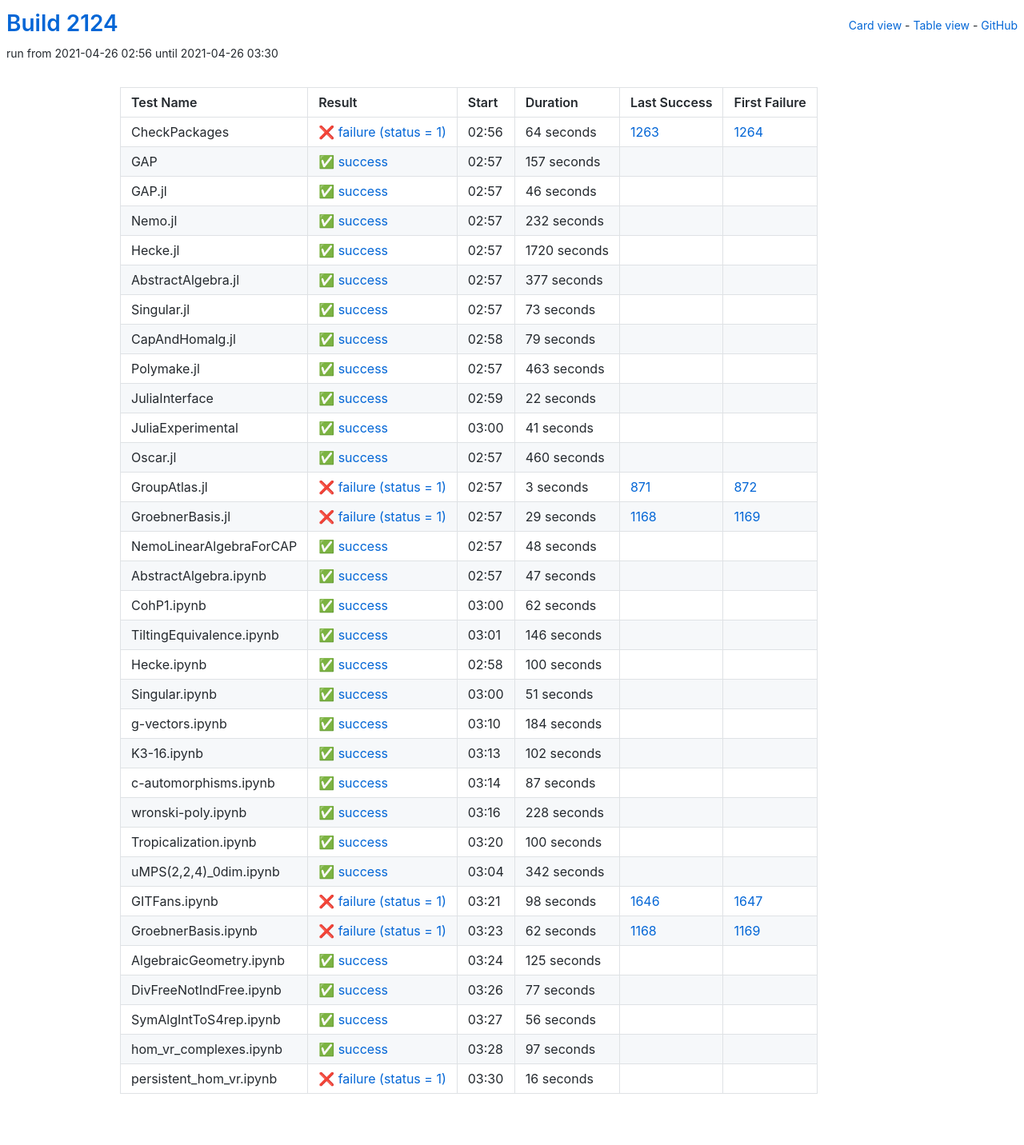
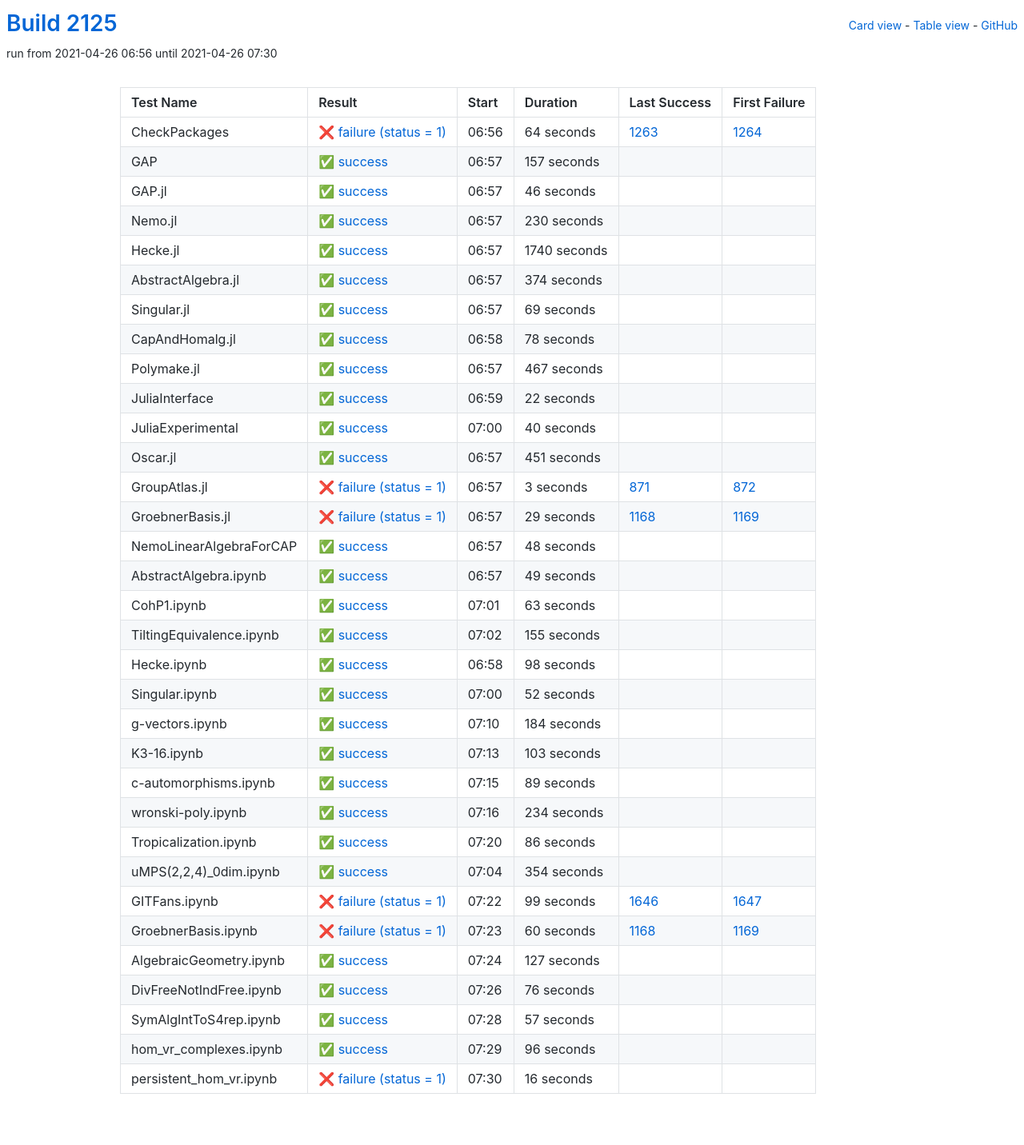
Before and after one commit to oscar-system/oscar-ci-status-stable, a Jekyll site: the page built from table.html, in a window 1280 px wide. Shown: the whole page at 80% size. Built offline with Jekyll 4.4.1, drawn with Linux system fonts in a browser that asks for light colours.

Commit message:
Build #2125

```diff
--- a/_data/ci.yml
+++ b/_data/ci.yml
@@ -1,6 +1,6 @@
 ---
-build: 2124
-build_url: https://oscarci.mathematik.uni-kl.de/job/oscar-stable/2124/
+build: 2125
+build_url: https://oscarci.mathematik.uni-kl.de/job/oscar-stable/2125/
 job: oscar-stable
 organization: oscar-system
 repo: oscar-ci-status-stable
@@ -8,8 +8,8 @@ repourl: https://github.com/oscar-system/oscar-ci-status-stable
 tests:
 - name: CheckPackages
   id: checkpackages
-  log: https://oscarci.mathematik.uni-kl.de/job/oscar-stable/2124/artifact/logs/build-2124/CheckPackages.log
-  start: 2021-04-26 02:56
+  log: https://oscarci.mathematik.uni-kl.de/job/oscar-stable/2125/artifact/logs/build-2125/CheckPackages.log
+  start: 2021-04-26 06:56
   success: false
   exitcode: 1
   status: failure
@@ -20,8 +20,8 @@ tests:
   first_failure_url: https://oscarci.mathematik.uni-kl.de/job/oscar-stable/1264/
 - name: GAP
   id: gap
-  log: https://oscarci.mathematik.uni-kl.de/job/oscar-stable/2124/artifact/logs/build-2124/GAP.log
-  start: 2021-04-26 02:57
+  log: https://oscarci.mathematik.uni-kl.de/job/oscar-stable/2125/artifact/logs/build-2125/GAP.log
+  start: 2021-04-26 06:57
   success: true
   exitcode: 0
   status: success
@@ -32,8 +32,8 @@ tests:
   first_failure_url:
 - name: GAP.jl
   id: gap-jl
-  log: https://oscarci.mathematik.uni-kl.de/job/oscar-stable/2124/artifact/logs/build-2124/GAP.jl.log
-  start: 2021-04-26 02:57
+  log: https://oscarci.mathematik.uni-kl.de/job/oscar-stable/2125/artifact/logs/build-2125/GAP.jl.log
+  start: 2021-04-26 06:57
   success: true
   exitcode: 0
   status: success
@@ -44,80 +44,80 @@ tests:
   first_failure_url:
 - name: Nemo.jl
   id: nemo-jl
-  log: https://oscarci.mathematik.uni-kl.de/job/oscar-stable/2124/artifact/logs/build-2124/Nemo.jl.log
-  start: 2021-04-26 02:57
+  log: https://oscarci.mathematik.uni-kl.de/job/oscar-stable/2125/artifact/logs/build-2125/Nemo.jl.log
+  start: 2021-04-26 06:57
   success: true
   exitcode: 0
   status: success
-  duration: 232
+  duration: 230
   last_success: false
   last_success_url:
   first_failure: false
   first_failure_url:
 - name: Hecke.jl
   id: hecke-jl
-  log: https://oscarci.mathematik.uni-kl.de/job/oscar-stable/2124/artifact/logs/build-2124/Hecke.jl.log
-  start: 2021-04-26 02:57
+  log: https://oscarci.mathematik.uni-kl.de/job/oscar-stable/2125/artifact/logs/build-2125/Hecke.jl.log
+  start: 2021-04-26 06:57
   success: true
   exitcode: 0
   status: success
-  duration: 1720
+  duration: 1740
   last_success: false
   last_success_url:
   first_failure: false
   first_failure_url:
 - name: AbstractAlgebra.jl
   id: abstractalgebra-jl
-  log: https://oscarci.mathematik.uni-kl.de/job/oscar-stable/2124/artifact/logs/build-2124/AbstractAlgebra.jl.log
-  start: 2021-04-26 02:57
+  log: https://oscarci.mathematik.uni-kl.de/job/oscar-stable/2125/artifact/logs/build-2125/AbstractAlgebra.jl.log
+  start: 2021-04-26 06:57
   success: true
   exitcode: 0
   status: success
-  duration: 377
+  duration: 374
   last_success: false
   last_success_url:
   first_failure: false
   first_failure_url:
 - name: Singular.jl
   id: singular-jl
-  log: https://oscarci.mathematik.uni-kl.de/job/oscar-stable/2124/artifact/logs/build-2124/Singular.jl.log
-  start: 2021-04-26 02:57
+  log: https://oscarci.mathematik.uni-kl.de/job/oscar-stable/2125/artifact/logs/build-2125/Singular.jl.log
+  start: 2021-04-26 06:57
   success: true
   exitcode: 0
   status: success
-  duration: 73
+  duration: 69
   last_success: false
   last_success_url:
   first_failure: false
   first_failure_url:
 - name: CapAndHomalg.jl
   id: capandhomalg-jl
-  log: https://oscarci.mathematik.uni-kl.de/job/oscar-stable/2124/artifact/logs/build-2124/CapAndHomalg.jl.log
-  start: 2021-04-26 02:58
+  log: https://oscarci.mathematik.uni-kl.de/job/oscar-stable/2125/artifact/logs/build-2125/CapAndHomalg.jl.log
+  start: 2021-04-26 06:58
   success: true
   exitcode: 0
   status: success
-  duration: 79
+  duration: 78
   last_success: false
   last_success_url:
   first_failure: false
   first_failure_url:
 - name: Polymake.jl
   id: polymake-jl
-  log: https://oscarci.mathematik.uni-kl.de/job/oscar-stable/2124/artifact/logs/build-2124/Polymake.jl.log
-  start: 2021-04-26 02:57
+  log: https://oscarci.mathematik.uni-kl.de/job/oscar-stable/2125/artifact/logs/build-2125/Polymake.jl.log
+  start: 2021-04-26 06:57
   success: true
   exitcode: 0
   status: success
-  duration: 463
+  duration: 467
   last_success: false
   last_success_url:
   first_failure: false
   first_failure_url:
 - name: JuliaInterface
   id: juliainterface
-  log: https://oscarci.mathematik.uni-kl.de/job/oscar-stable/2124/artifact/logs/build-2124/JuliaInterface.log
-  start: 2021-04-26 02:59
+  log: https://oscarci.mathematik.uni-kl.de/job/oscar-stable/2125/artifact/logs/build-2125/JuliaInterface.log
+  start: 2021-04-26 06:59
   success: true
   exitcode: 0
   status: success
@@ -128,32 +128,32 @@ tests:
   first_failure_url:
 - name: JuliaExperimental
   id: juliaexperimental
-  log: https://oscarci.mathematik.uni-kl.de/job/oscar-stable/2124/artifact/logs/build-2124/JuliaExperimental.log
-  start: 2021-04-26 03:00
+  log: https://oscarci.mathematik.uni-kl.de/job/oscar-stable/2125/artifact/logs/build-2125/JuliaExperimental.log
+  start: 2021-04-26 07:00
   success: true
   exitcode: 0
   status: success
-  duration: 41
+  duration: 40
   last_success: false
   last_success_url:
   first_failure: false
   first_failure_url:
 - name: Oscar.jl
   id: oscar-jl
-  log: https://oscarci.mathematik.uni-kl.de/job/oscar-stable/2124/artifact/logs/build-2124/Oscar.jl.log
-  start: 2021-04-26 02:57
+  log: https://oscarci.mathematik.uni-kl.de/job/oscar-stable/2125/artifact/logs/build-2125/Oscar.jl.log
+  start: 2021-04-26 06:57
   success: true
   exitcode: 0
   status: success
-  duration: 460
+  duration: 451
   last_success: false
   last_success_url:
   first_failure: false
   first_failure_url:
 - name: GroupAtlas.jl
   id: groupatlas-jl
-  log: https://oscarci.mathematik.uni-kl.de/job/oscar-stable/2124/artifact/logs/build-2124/GroupAtlas.jl.log
-  start: 2021-04-26 02:57
+  log: https://oscarci.mathematik.uni-kl.de/job/oscar-stable/2125/artifact/logs/build-2125/GroupAtlas.jl.log
+  start: 2021-04-26 06:57
   success: false
   exitcode: 1
   status: failure
@@ -164,8 +164,8 @@ tests:
   first_failure_url: https://oscarci.mathematik.uni-kl.de/job/oscar-stable/872/
 - name: GroebnerBasis.jl
   id: groebnerbasis-jl
-  log: https://oscarci.mathematik.uni-kl.de/job/oscar-stable/2124/artifact/logs/build-2124/GroebnerBasis.jl.log
-  start: 2021-04-26 02:57
+  log: https://oscarci.mathematik.uni-kl.de/job/oscar-stable/2125/artifact/logs/build-2125/GroebnerBasis.jl.log
+  start: 2021-04-26 06:57
   success: false
   exitcode: 1
   status: failure
@@ -176,8 +176,8 @@ tests:
   first_failure_url: https://oscarci.mathematik.uni-kl.de/job/oscar-stable/1169/
 - name: NemoLinearAlgebraForCAP
   id: nemolinearalgebraforcap
-  log: https://oscarci.mathematik.uni-kl.de/job/oscar-stable/2124/artifact/logs/build-2124/NemoLinearAlgebraForCAP.log
-  start: 2021-04-26 02:57
+  log: https://oscarci.mathematik.uni-kl.de/job/oscar-stable/2125/artifact/logs/build-2125/NemoLinearAlgebraForCAP.log
+  start: 2021-04-26 06:57
   success: true
   exitcode: 0
   status: success
@@ -188,68 +188,68 @@ tests:
   first_failure_url:
 - name: AbstractAlgebra.ipynb
   id: abstractalgebra-ipynb
-  log: https://oscarci.mathematik.uni-kl.de/job/oscar-stable/2124/artifact/logs/build-2124/AbstractAlgebra.ipynb.log
-  start: 2021-04-26 02:57
+  log: https://oscarci.mathematik.uni-kl.de/job/oscar-stable/2125/artifact/logs/build-2125/AbstractAlgebra.ipynb.log
+  start: 2021-04-26 06:57
   success: true
   exitcode: 0
   status: success
-  duration: 47
+  duration: 49
   last_success: false
   last_success_url:
   first_failure: false
   first_failure_url:
 - name: CohP1.ipynb
   id: cohp1-ipynb
-  log: https://oscarci.mathematik.uni-kl.de/job/oscar-stable/2124/artifact/logs/build-2124/CohP1.ipynb.log
-  start: 2021-04-26 03:00
+  log: https://oscarci.mathematik.uni-kl.de/job/oscar-stable/2125/artifact/logs/build-2125/CohP1.ipynb.log
+  start: 2021-04-26 07:01
   success: true
   exitcode: 0
   status: success
-  duration: 62
+  duration: 63
   last_success: false
   last_success_url:
   first_failure: false
   first_failure_url:
 - name: TiltingEquivalence.ipynb
   id: tiltingequivalence-ipynb
-  log: https://oscarci.mathematik.uni-kl.de/job/oscar-stable/2124/artifact/logs/build-2124/TiltingEquivalence.ipynb.log
-  start: 2021-04-26 03:01
+  log: https://oscarci.mathematik.uni-kl.de/job/oscar-stable/2125/artifact/logs/build-2125/TiltingEquivalence.ipynb.log
+  start: 2021-04-26 07:02
   success: true
   exitcode: 0
   status: success
-  duration: 146
+  duration: 155
   last_success: false
   last_success_url:
   first_failure: false
   first_failure_url:
 - name: Hecke.ipynb
   id: hecke-ipynb
-  log: https://oscarci.mathematik.uni-kl.de/job/oscar-stable/2124/artifact/logs/build-2124/Hecke.ipynb.log
-  start: 2021-04-26 02:58
+  log: https://oscarci.mathematik.uni-kl.de/job/oscar-stable/2125/artifact/logs/build-2125/Hecke.ipynb.log
+  start: 2021-04-26 06:58
   success: true
   exitcode: 0
   status: success
-  duration: 100
+  duration: 98
   last_success: false
   last_success_url:
   first_failure: false
   first_failure_url:
 - name: Singular.ipynb
   id: singular-ipynb
-  log: https://oscarci.mathematik.uni-kl.de/job/oscar-stable/2124/artifact/logs/build-2124/Singular.ipynb.log
-  start: 2021-04-26 03:00
+  log: https://oscarci.mathematik.uni-kl.de/job/oscar-stable/2125/artifact/logs/build-2125/Singular.ipynb.log
+  start: 2021-04-26 07:00
   success: true
   exitcode: 0
   status: success
-  duration: 51
+  duration: 52
   last_success: false
   last_success_url:
   first_failure: false
   first_failure_url:
 - name: g-vectors.ipynb
   id: g-vectors-ipynb
-  log: https://oscarci.mathematik.uni-kl.de/job/oscar-stable/2124/artifact/logs/build-2124/g-vectors.ipynb.log
-  start: 2021-04-26 03:10
+  log: https://oscarci.mathematik.uni-kl.de/job/oscar-stable/2125/artifact/logs/build-2125/g-vectors.ipynb.log
+  start: 2021-04-26 07:10
   success: true
   exitcode: 0
   status: success
@@ -260,140 +260,140 @@ tests:
   first_failure_url:
 - name: K3-16.ipynb
   id: k3-16-ipynb
-  log: https://oscarci.mathematik.uni-kl.de/job/oscar-stable/2124/artifact/logs/build-2124/K3-16.ipynb.log
-  start: 2021-04-26 03:13
+  log: https://oscarci.mathematik.uni-kl.de/job/oscar-stable/2125/artifact/logs/build-2125/K3-16.ipynb.log
+  start: 2021-04-26 07:13
   success: true
   exitcode: 0
   status: success
-  duration: 102
+  duration: 103
   last_success: false
   last_success_url:
   first_failure: false
   first_failure_url:
 - name: c-automorphisms.ipynb
   id: c-automorphisms-ipynb
-  log: https://oscarci.mathematik.uni-kl.de/job/oscar-stable/2124/artifact/logs/build-2124/c-automorphisms.ipynb.log
-  start: 2021-04-26 03:14
+  log: https://oscarci.mathematik.uni-kl.de/job/oscar-stable/2125/artifact/logs/build-2125/c-automorphisms.ipynb.log
+  start: 2021-04-26 07:15
   success: true
   exitcode: 0
   status: success
-  duration: 87
+  duration: 89
   last_success: false
   last_success_url:
   first_failure: false
   first_failure_url:
 - name: wronski-poly.ipynb
   id: wronski-poly-ipynb
-  log: https://oscarci.mathematik.uni-kl.de/job/oscar-stable/2124/artifact/logs/build-2124/wronski-poly.ipynb.log
-  start: 2021-04-26 03:16
+  log: https://oscarci.mathematik.uni-kl.de/job/oscar-stable/2125/artifact/logs/build-2125/wronski-poly.ipynb.log
+  start: 2021-04-26 07:16
   success: true
   exitcode: 0
   status: success
-  duration: 228
+  duration: 234
   last_success: false
   last_success_url:
   first_failure: false
   first_failure_url:
 - name: Tropicalization.ipynb
   id: tropicalization-ipynb
-  log: https://oscarci.mathematik.uni-kl.de/job/oscar-stable/2124/artifact/logs/build-2124/Tropicalization.ipynb.log
-  start: 2021-04-26 03:20
+  log: https://oscarci.mathematik.uni-kl.de/job/oscar-stable/2125/artifact/logs/build-2125/Tropicalization.ipynb.log
+  start: 2021-04-26 07:20
   success: true
   exitcode: 0
   status: success
-  duration: 100
+  duration: 86
   last_success: false
   last_success_url:
   first_failure: false
   first_failure_url:
 - name: uMPS(2,2,4)_0dim.ipynb
   id: umps-2-2-4-0dim-ipynb
-  log: https://oscarci.mathematik.uni-kl.de/job/oscar-stable/2124/artifact/logs/build-2124/uMPS-2-2-4-_0dim.ipynb.log
-  start: 2021-04-26 03:04
+  log: https://oscarci.mathematik.uni-kl.de/job/oscar-stable/2125/artifact/logs/build-2125/uMPS-2-2-4-_0dim.ipynb.log
+  start: 2021-04-26 07:04
   success: true
   exitcode: 0
   status: success
-  duration: 342
+  duration: 354
   last_success: false
   last_success_url:
   first_failure: false
   first_failure_url:
 - name: GITFans.ipynb
   id: gitfans-ipynb
-  log: https://oscarci.mathematik.uni-kl.de/job/oscar-stable/2124/artifact/logs/build-2124/GITFans.ipynb.log
-  start: 2021-04-26 03:21
+  log: https://oscarci.mathematik.uni-kl.de/job/oscar-stable/2125/artifact/logs/build-2125/GITFans.ipynb.log
+  start: 2021-04-26 07:22
   success: false
   exitcode: 1
   status: failure
-  duration: 98
+  duration: 99
   last_success: 1646
   last_success_url: https://oscarci.mathematik.uni-kl.de/job/oscar-stable/1646/
   first_failure: 1647
   first_failure_url: https://oscarci.mathematik.uni-kl.de/job/oscar-stable/1647/
 - name: GroebnerBasis.ipynb
   id: groebnerbasis-ipynb
-  log: https://oscarci.mathematik.uni-kl.de/job/oscar-stable/2124/artifact/logs/build-2124/GroebnerBasis.ipynb.log
-  start: 2021-04-26 03:23
+  log: https://oscarci.mathematik.uni-kl.de/job/oscar-stable/2125/artifact/logs/build-2125/GroebnerBasis.ipynb.log
+  start: 2021-04-26 07:23
   success: false
   exitcode: 1
   status: failure
-  duration: 62
+  duration: 60
   last_success: 1168
   last_success_url: https://oscarci.mathematik.uni-kl.de/job/oscar-stable/1168/
   first_failure: 1169
   first_failure_url: https://oscarci.mathematik.uni-kl.de/job/oscar-stable/1169/
 - name: AlgebraicGeometry.ipynb
   id: algebraicgeometry-ipynb
-  log: https://oscarci.mathematik.uni-kl.de/job/oscar-stable/2124/artifact/logs/build-2124/AlgebraicGeometry.ipynb.log
-  start: 2021-04-26 03:24
+  log: https://oscarci.mathematik.uni-kl.de/job/oscar-stable/2125/artifact/logs/build-2125/AlgebraicGeometry.ipynb.log
+  start: 2021-04-26 07:24
   success: true
   exitcode: 0
   status: success
-  duration: 125
+  duration: 127
   last_success: false
   last_success_url:
   first_failure: false
   first_failure_url:
 - name: DivFreeNotIndFree.ipynb
   id: divfreenotindfree-ipynb
-  log: https://oscarci.mathematik.uni-kl.de/job/oscar-stable/2124/artifact/logs/build-2124/DivFreeNotIndFree.ipynb.log
-  start: 2021-04-26 03:26
+  log: https://oscarci.mathematik.uni-kl.de/job/oscar-stable/2125/artifact/logs/build-2125/DivFreeNotIndFree.ipynb.log
+  start: 2021-04-26 07:26
   success: true
   exitcode: 0
   status: success
-  duration: 77
+  duration: 76
   last_success: false
   last_success_url:
   first_failure: false
   first_failure_url:
 - name: SymAlgIntToS4rep.ipynb
   id: symalginttos4rep-ipynb
-  log: https://oscarci.mathematik.uni-kl.de/job/oscar-stable/2124/artifact/logs/build-2124/SymAlgIntToS4rep.ipynb.log
-  start: 2021-04-26 03:27
+  log: https://oscarci.mathematik.uni-kl.de/job/oscar-stable/2125/artifact/logs/build-2125/SymAlgIntToS4rep.ipynb.log
+  start: 2021-04-26 07:28
   success: true
   exitcode: 0
   status: success
-  duration: 56
+  duration: 57
   last_success: false
   last_success_url:
   first_failure: false
   first_failure_url:
 - name: hom_vr_complexes.ipynb
   id: hom-vr-complexes-ipynb
-  log: https://oscarci.mathematik.uni-kl.de/job/oscar-stable/2124/artifact/logs/build-2124/hom_vr_complexes.ipynb.log
-  start: 2021-04-26 03:28
+  log: https://oscarci.mathematik.uni-kl.de/job/oscar-stable/2125/artifact/logs/build-2125/hom_vr_complexes.ipynb.log
+  start: 2021-04-26 07:29
   success: true
   exitcode: 0
   status: success
-  duration: 97
+  duration: 96
   last_success: false
   last_success_url:
   first_failure: false
   first_failure_url:
 - name: persistent_hom_vr.ipynb
   id: persistent-hom-vr-ipynb
-  log: https://oscarci.mathematik.uni-kl.de/job/oscar-stable/2124/artifact/logs/build-2124/persistent_hom_vr.ipynb.log
-  start: 2021-04-26 03:30
+  log: https://oscarci.mathematik.uni-kl.de/job/oscar-stable/2125/artifact/logs/build-2125/persistent_hom_vr.ipynb.log
+  start: 2021-04-26 07:30
   success: false
   exitcode: 1
   status: failure
```
Also changed, not shown: README.md.
